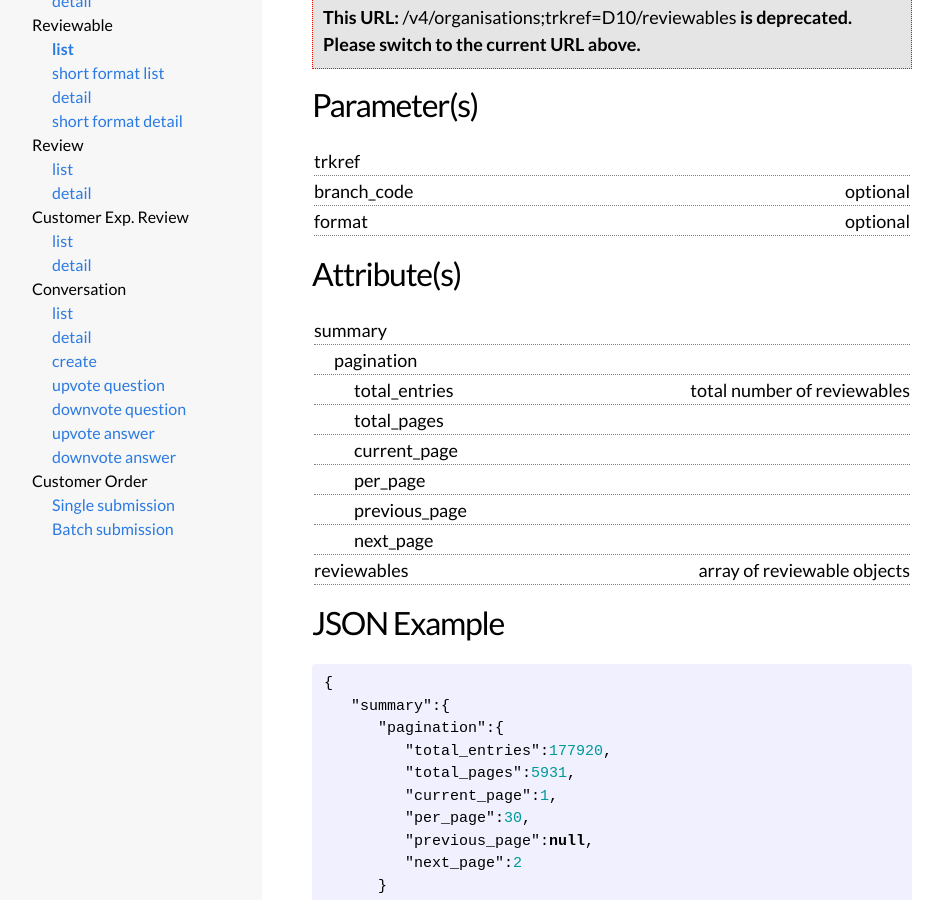
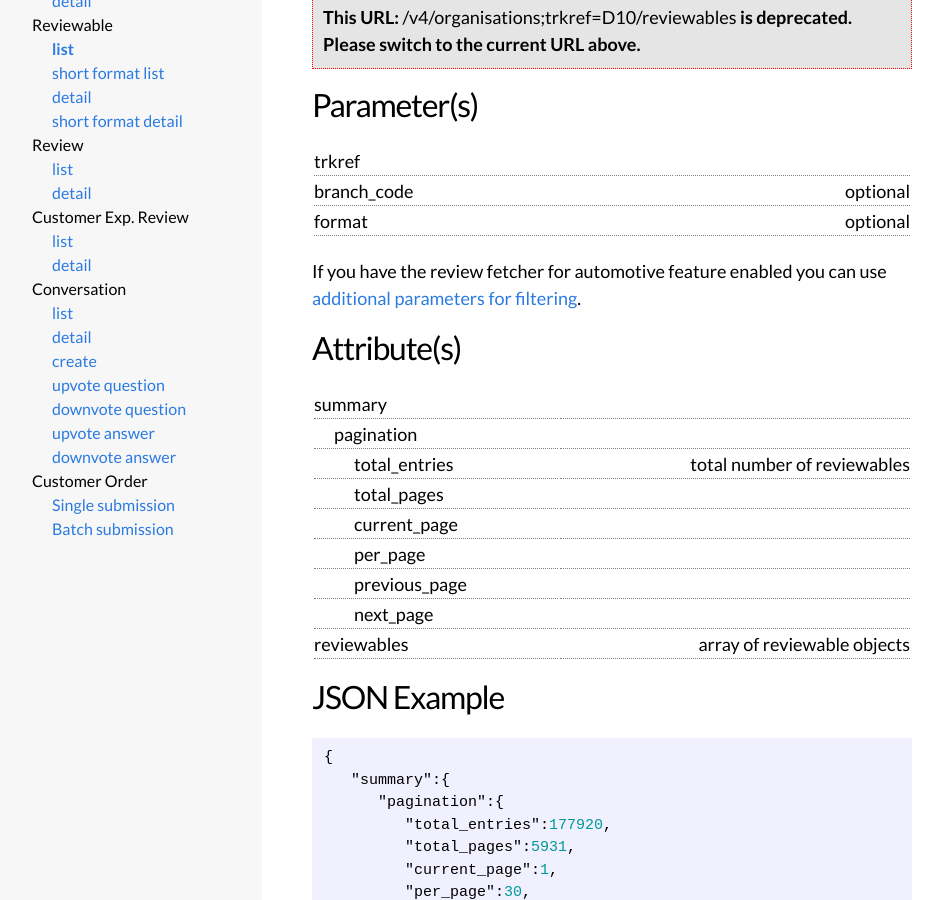
Before and after one commit to reevoo/reevoo.github.io, a Jekyll site: the page built from docs/reevooapi/reviewable/reviewable-list.markdown, in a window 1280 px wide and 900 px high, scrolled down 522 px. Shown: the whole window, without its empty margins (153-1096 px from the left). Built offline with Jekyll 4.4.1, drawn with Linux system fonts in a browser that asks for light colours.

Commit message:
Add docs for additional params for review fetcher automotive

```diff
--- a/docs/reevooapi/review/review-list.markdown
+++ b/docs/reevooapi/review/review-list.markdown
@@ -29,6 +29,9 @@ be included.
 |branch_code|optional|
 |locale     |        |
 |sku        |        |
+
+If you have the review fetcher for automotive feature enabled you can use
+[additional parameters for filtering](../../review-fetcher).
 
 ## Attribute(s)
 
--- a/docs/reevooapi/reviewable/reviewable-list.markdown
+++ b/docs/reevooapi/reviewable/reviewable-list.markdown
@@ -28,6 +28,9 @@ organisation.
 |trkref     |        |
 |branch_code|optional|
 |format     |optional|
+
+If you have the review fetcher for automotive feature enabled you can use
+[additional parameters for filtering](../../review-fetcher).
 
 ## Attribute(s)
 
```
Also changed, not shown: docs/reevooapi/review-fetcher.markdown (added, +35 -0 lines).
